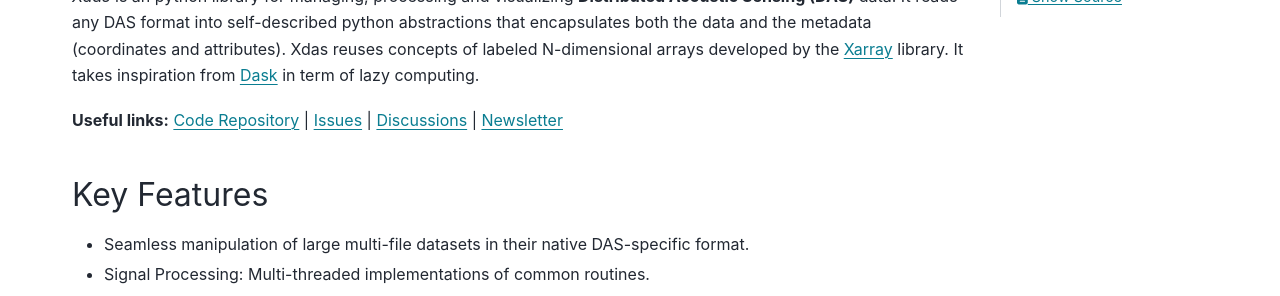
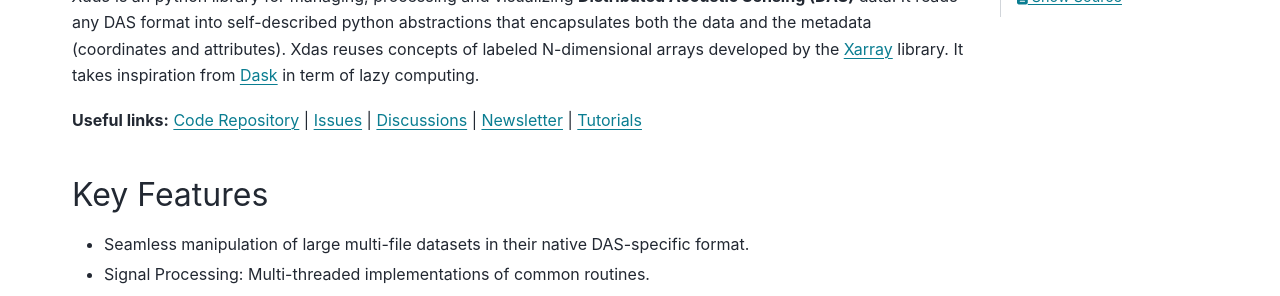
Before and after one commit to xdas-dev/xdas, a Sphinx documentation site: the page built from docs/index.md, in a window 1280 px wide and 1316 px high. Shown: the part 230-526 px from the top of the window. Built offline with Sphinx 7.4.7 and the PyData theme 0.15.4, drawn with Linux system fonts in a browser that asks for light colours.

Commit message:
Add link to tutorials.

```diff
--- a/docs/index.md
+++ b/docs/index.md
@@ -2,7 +2,7 @@
 
 *Xdas* is an python library for managing, processing and visualizing **Distributed Acoustic Sensing (DAS)** data. It reads any DAS format into self-described python abstractions that encapsulates both the data and the metadata (coordinates and attributes). Xdas reuses concepts of labeled N-dimensional arrays developed by the [Xarray](https://xarray.dev) library. It takes inspiration from [Dask](https://www.dask.org/) in term of lazy computing.
 
-**Useful links:** [Code Repository](https://github.com/xdas-dev/xdas) | [Issues](https://github.com/xdas-dev/xdas/issues) | [Discussions](https://github.com/xdas-dev/xdas/discussions) | [Newsletter](https://groups.google.com/g/xdas)
+**Useful links:** [Code Repository](https://github.com/xdas-dev/xdas) | [Issues](https://github.com/xdas-dev/xdas/issues) | [Discussions](https://github.com/xdas-dev/xdas/discussions) | [Newsletter](https://groups.google.com/g/xdas) | [Tutorials](https://github.com/xdas-dev/tutorials)
 
 ## Key Features
 
```
Also changed, not shown: README.md (+4 -0 lines).
